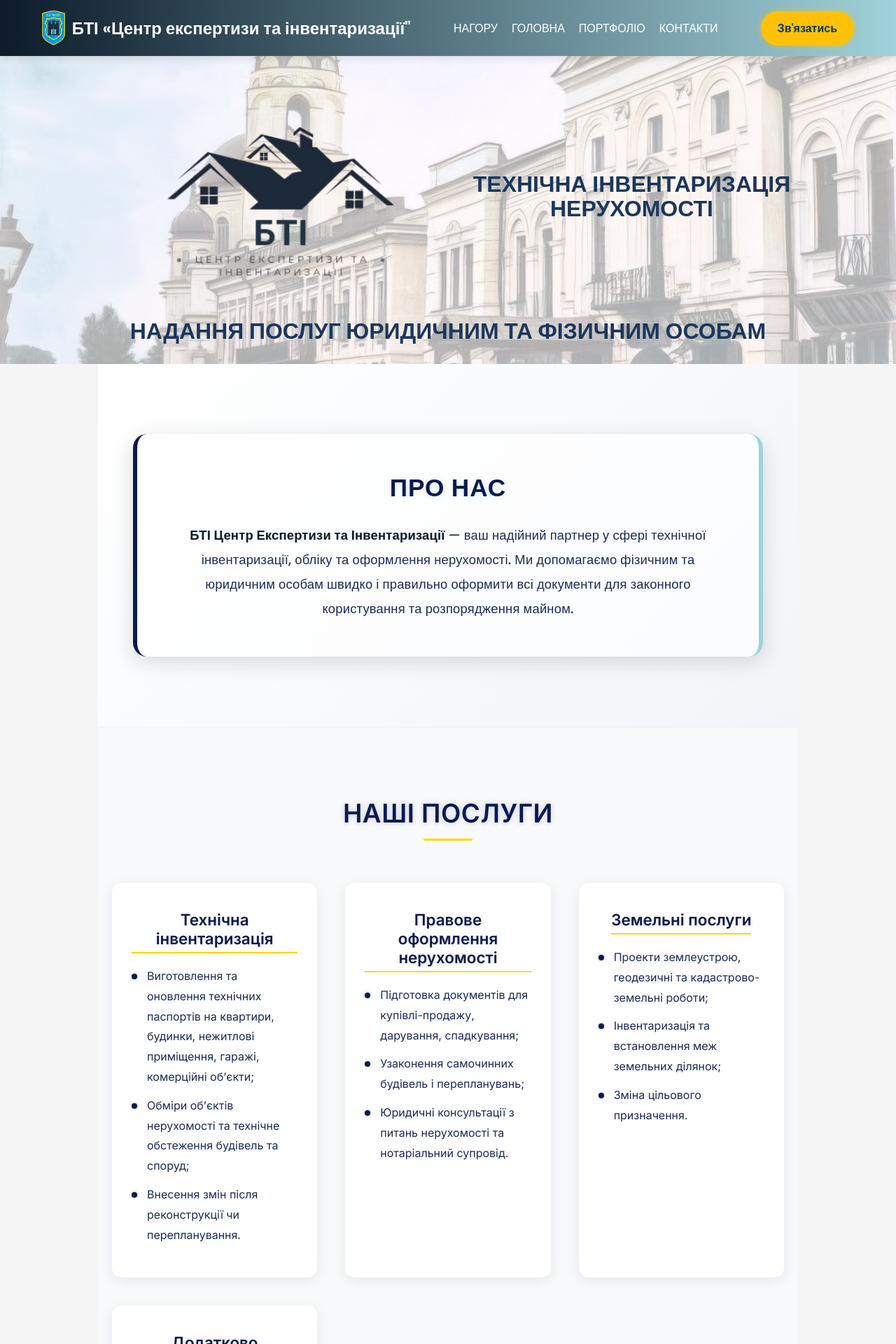
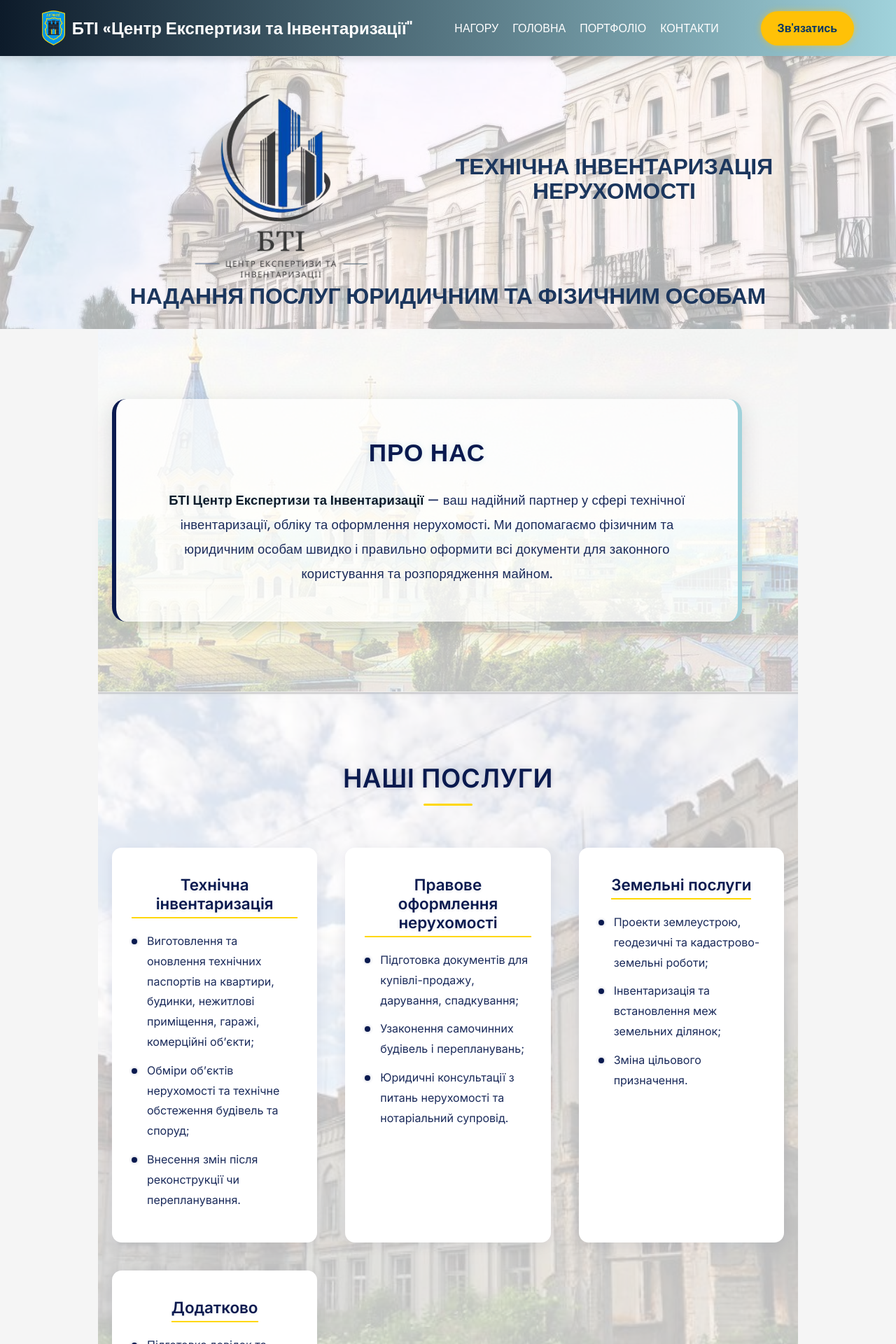
Before and after one commit to valeriya-med/BTI-Center-for-Expertise-and-Inventory, a Django app: page / in a window 1280 px wide. Shown: the top 1920 px of the page at 70% size. Run offline with Django 5.2, Linux system fonts and the light colour scheme.

Commit message:
Making adjustments

```diff
--- a/main/static/style.css
+++ b/main/static/style.css
@@ -149,7 +149,7 @@
 }
 
 .hero-logo {
-  width: 500px; /* залишаємо більшим */
+  width: 450px; /* залишаємо більшим */
   height: auto;
   display: block;
   margin: 0 auto; /* центр логотипу, якщо треба */
@@ -550,6 +550,27 @@
   color: #0d1b2a;
   font-weight: 700;
   text-shadow: 0 0 5px rgba(160, 210, 219, 0.3);
+}
+
+.section-bg {
+  position: relative;
+  background-size: cover;
+  background-position: center;
+  background-repeat: no-repeat;
+}
+
+.section-bg::before {
+  content: "";
+  position: absolute;
+  inset: 0;
+  background: rgba(255, 255, 255, 0.75); /* стало більш матовим — приглушує фон */
+  z-index: 1;
+  pointer-events: none;
+}
+
+.section-bg > * {
+  position: relative; /* контент поверх накриття */
+  z-index: 2;
 }
 
 /* ================= CONTACTS (виправлено) ================= */
--- a/main/templates/index.html
+++ b/main/templates/index.html
@@ -7,6 +7,7 @@
   <title>Головна - BTI Expertise</title>
   <link rel="stylesheet" href="../static/style.css">
   <link rel="stylesheet" href="https://cdnjs.cloudflare.com/ajax/libs/font-awesome/6.0.0/css/all.min.css">
+  <link href="https://cdnjs.cloudflare.com/ajax/libs/aos/2.3.4/aos.css" rel="stylesheet">
 </head>
 
 <script>
@@ -21,7 +22,7 @@
     <nav>
       <a href="index.html" class="logo">
         <img src="../static/images/zhitomir_gerb.png" alt="Герб Житомира">
-        БТІ «Центр експертизи та інвентаризації"
+        БТІ «Центр Експертизи та Інвентаризації"
       </a>
       <div class="menu-toggle" id="menu-toggle">
         <span></span>
@@ -54,7 +55,7 @@
       </div>
     </section>
 
-    <section id="home" class="about-section">
+    <section class="about-us section-bg" style="background-image: url('static/images/bg3.jpg');">
       <div class="about-container">
         <h2>Про нас</h2>
         <p>
@@ -66,10 +67,10 @@
     </section>
 
     <!-- Послуги -->
-    <section id="portfolio" class="services">
+    <section id="portfolio" class="services section-bg" style="background-image: url('static/images/bg1.jpg');">
       <h2>Наші послуги</h2>
       <div class="services-grid">
-        <div class="service-item">
+        <div class="service-item" data-aos="fade-up">
           <h3>Технічна інвентаризація</h3>
           <ul>
             <li>Виготовлення та оновлення технічних паспортів на квартири, будинки, нежитлові приміщення, гаражі, комерційні об’єкти;</li>
@@ -77,7 +78,7 @@
             <li>Внесення змін після реконструкції чи перепланування.</li>
           </ul>
         </div>
-        <div class="service-item">
+        <div class="service-item"  data-aos="fade-up" data-aos-delay="100">
           <h3>Правове оформлення нерухомості</h3>
           <ul>
             <li>Підготовка документів для купівлі-продажу, дарування, спадкування;</li>
@@ -85,7 +86,7 @@
             <li>Юридичні консультації з питань нерухомості та нотаріальний супровід.</li>
           </ul>
         </div>
-        <div class="service-item">
+        <div class="service-item" data-aos="fade-up" data-aos-delay="200">
           <h3>Земельні послуги</h3>
           <ul>
             <li>Проекти землеустрою, геодезичні та кадастрово-земельні роботи;</li>
@@ -93,7 +94,7 @@
             <li>Зміна цільового призначення.</li>
           </ul>
         </div>
-        <div class="service-item">
+        <div class="service-item" data-aos="fade-up" data-aos-delay="300">
           <h3>Додатково</h3>
           <ul>
             <li>Підготовка довідок та витягів для банків та органів влади;</li>
@@ -104,19 +105,49 @@
     </section>
 
     <!-- Чому нас обирають -->
-    <section id="reviews" class="why-us">
+    <section id="reviews" class="why-us section-bg" style="background-image: url('static/images/bg2.jpg');">
       <h2>Чому нас обирають?</h2>
       <div class="why-us-grid">
-        <div class="why-us-item"><i class="fa-solid fa-circle-user"></i><p>Індивідуальний підхід</p></div>
-        <div class="why-us-item"><i class="fa-solid fa-briefcase"></i><p>Багаторічний досвід роботи у сфері БТІ</p></div>
-        <div class="why-us-item"><i class="fa-solid fa-truck"></i><p>Виїзд на об'єкт</p></div>
-        <div class="why-us-item"><i class="fa-solid fa-user-tie"></i><p>Кваліфіковані інженери та експерти</p></div>
-        <div class="why-us-item"><i class="fa-solid fa-credit-card"></i><p>Найнижча вартість</p></div>
-        <div class="why-us-item"><i class="fa-solid fa-bolt"></i><p>Оперативність у виконанні замовлень</p></div>
-        <div class="why-us-item"><i class="fa-solid fa-thumbs-up"></i><p>Мінімальні терміни</p></div>
-        <div class="why-us-item"><i class="fa-solid fa-file-signature"></i><p>Юридична правильність документів</p></div>
-        <div class="why-us-item"><i class="fa-solid fa-trophy"></i><p>Високі стандарти</p></div>
-        <div class="why-us-item"><i class="fa-solid fa-handshake"></i><p>Підтримка клієнта «під ключ»</p></div>
+        <div class="why-us-item" data-aos="zoom-in" data-aos-delay="50">
+          <i class="fa-solid fa-circle-user"></i>
+          <p>Індивідуальний підхід</p>
+        </div>
+        <div class="why-us-item" data-aos="zoom-in" data-aos-delay="100">
+          <i class="fa-solid fa-briefcase"></i>
+          <p>Багаторічний досвід роботи у сфері БТІ</p>
+        </div>
+        <div class="why-us-item" data-aos="zoom-in" data-aos-delay="150">
+          <i class="fa-solid fa-truck"></i>
+          <p>Виїзд на об'єкт</p>
+        </div>
+        <div class="why-us-item" data-aos="zoom-in" data-aos-delay="200">
+          <i class="fa-solid fa-user-tie"></i>
+          <p>Кваліфіковані інженери та експерти</p>
+        </div>
+        <div class="why-us-item" data-aos="zoom-in" data-aos-delay="250">
+          <i class="fa-solid fa-credit-card"></i>
+          <p>Найнижча вартість</p>
+        </div>
+        <div class="why-us-item" data-aos="zoom-in" data-aos-delay="300">
+          <i class="fa-solid fa-bolt"></i>
+          <p>Оперативність у виконанні замовлень</p>
+        </div>
+        <div class="why-us-item" data-aos="zoom-in" data-aos-delay="350">
+          <i class="fa-solid fa-thumbs-up"></i>
+          <p>Мінімальні терміни</p>
+        </div>
+        <div class="why-us-item" data-aos="zoom-in" data-aos-delay="400">
+          <i class="fa-solid fa-file-signature"></i>
+          <p>Юридична правильність документів</p>
+        </div>
+        <div class="why-us-item" data-aos="zoom-in" data-aos-delay="450">
+          <i class="fa-solid fa-trophy"></i>
+          <p>Високі стандарти</p>
+        </div>
+        <div class="why-us-item" data-aos="zoom-in" data-aos-delay="500">
+          <i class="fa-solid fa-handshake"></i>
+          <p>Підтримка клієнта «під ключ»</p>
+        </div>
       </div>
     </section>
 
@@ -176,9 +207,22 @@
       <div class="bottom-info">
         <p>e-mail: <a href="mailto:pruvatbti@gmail.com">pruvatbti@gmail.com</a></p>
         <p>телефон: <a href="tel:+380674063005">(067) 406 30 05</a></p>
-        <p>© Технічна інвентаризація нерухомості "БТІ СТАНДАРТ"</p>
-        <button class="back-to-top" onclick="window.scrollTo({top: 0, behavior: 'smooth'});">Нагору ↑</button>
+
+        <p>
+          <a href="#" class="footer-link" id="scrollToTop">
+            © Технічна інвентаризація нерухомості "БТІ СТАНДАРТ"
+          </a>
+        </p>
+
+        <p class="footer-text">
+          БТІ «Центр Експертизи та Інвентаризації»
+        </p>
+
+        <button class="back-to-top" onclick="window.scrollTo({top: 0, behavior: 'smooth'});">
+          Нагору ↑
+        </button>
       </div>
+
     </section>
   </main>
 
@@ -284,5 +328,13 @@
 });
 </script>
 
+<script src="https://cdnjs.cloudflare.com/ajax/libs/aos/2.3.4/aos.js"></script>
+<script>
+  AOS.init({
+    duration: 1000, // тривалість анімації в мс
+    easing: 'ease-out', // стиль easing
+    once: true, // анімація відбувається лише один раз
+  });
+</script>
 </body>
 </html>
```
Also changed, not shown: other parts of main/static/style.css (+46 -0 lines), main/static/images/bg1.jpg (added), main/static/images/bg2.jpg (added), main/static/images/bg3.jpg (added), main/static/images/logo.png.
